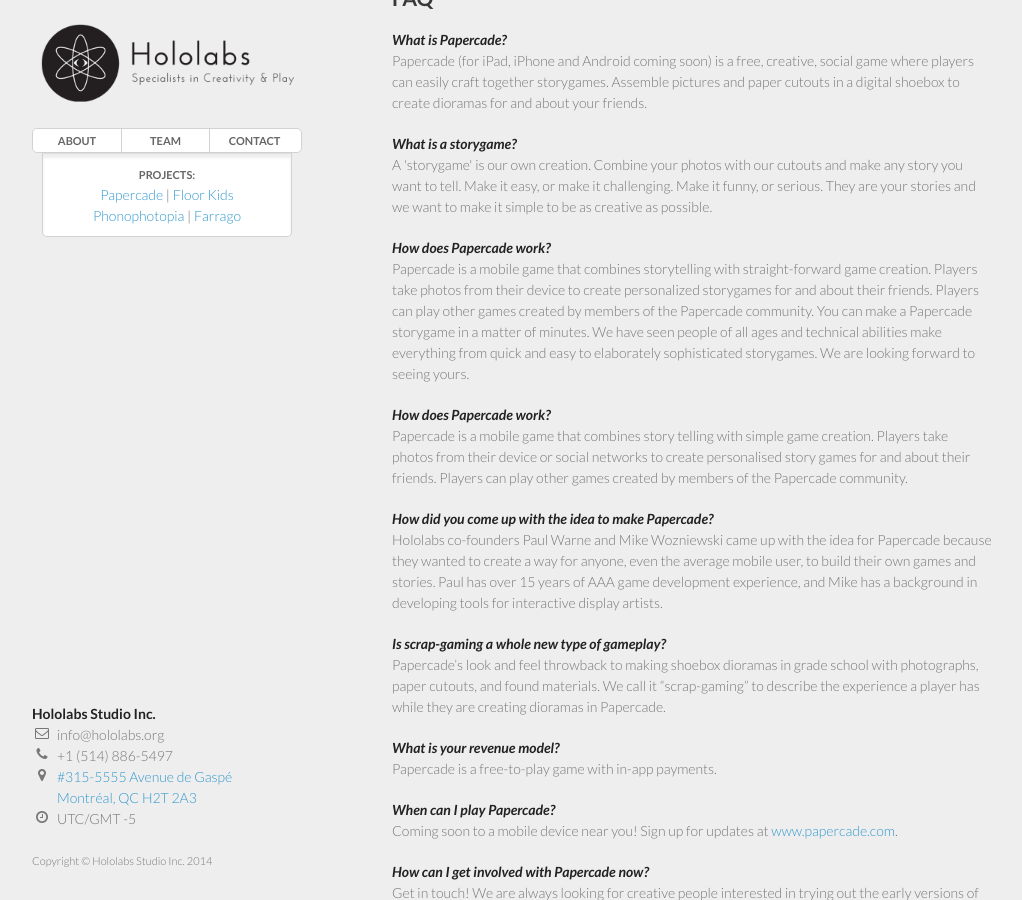
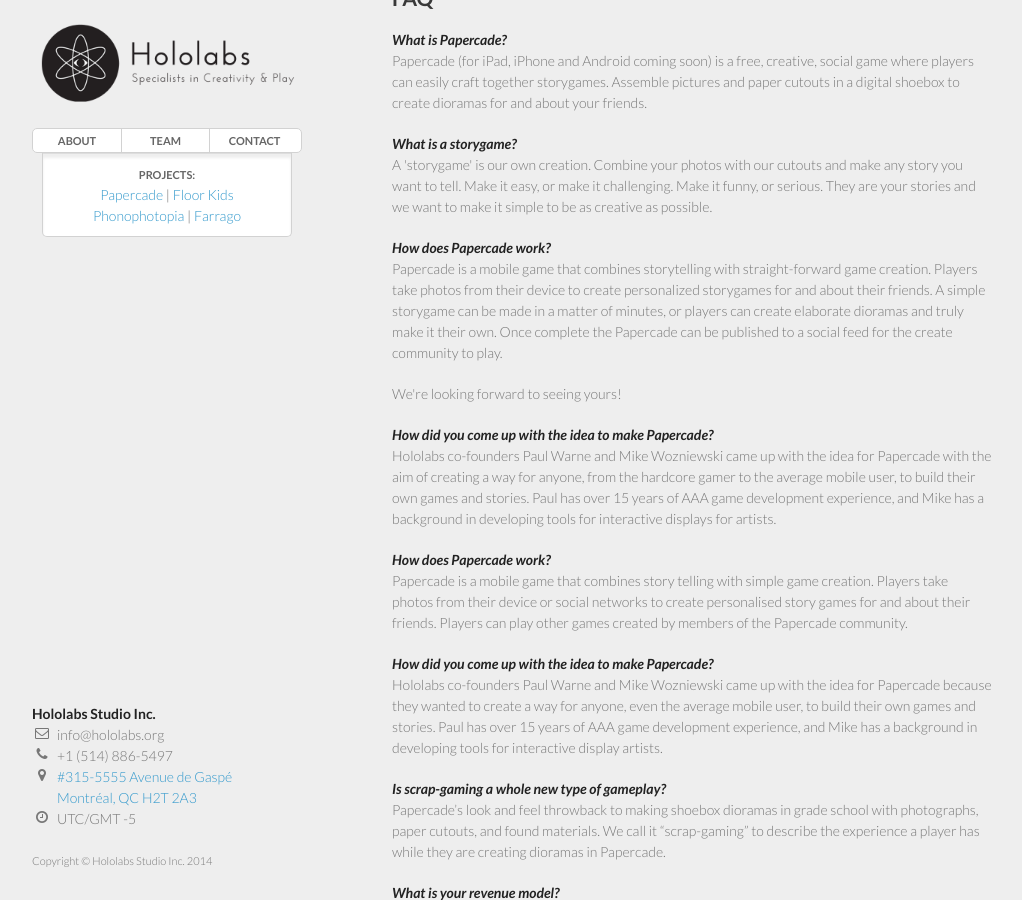
Before and after one commit to hololabs/hololabs.github.io, a Jekyll site: the page built from projects/papercade/index.html, in a window 1280 px wide and 900 px high, scrolled down 714 px. Shown: the whole window, without its empty margins (128-1150 px from the left). Built offline with Jekyll 4.4.1, drawn with Linux system fonts in a browser that asks for light colours; nearby versions of some CDN libraries; Markdown is read by kramdown in place of the engine named in the settings.

Commit message:
faq update 2

```diff
--- a/projects/papercade/index.html
+++ b/projects/papercade/index.html
@@ -95,15 +95,20 @@
 </p>
 <p>
   <strong><em>How does Papercade work?</em></strong><br>
-  Papercade is a mobile game that combines storytelling with straight-forward game creation. Players take photos from their device to create personalized storygames for and about their friends.
+  Papercade is a mobile game that combines storytelling with straight-forward game creation. Players take photos from their device to create personalized storygames for and about their friends. A simple storygame can be made in a matter of minutes, or players can create elaborate dioramas and truly make it their own. Once complete the Papercade can be published to a social feed for the create community to play.
+</p>
+<p>
+  We're looking forward to seeing yours!
+</p>
+<p>
+  <strong><em>How did you come up with the idea to make Papercade?</em></strong><br>
+  Hololabs co-founders Paul Warne and Mike Wozniewski came up with the idea for Papercade with the aim of creating a way for anyone, from the hardcore gamer to the average mobile user, to build their own games and stories. Paul has over 15 years of AAA game development experience, and Mike has a background in developing tools for interactive displays for artists.
+</p>
 
 
 
-Players can play other games created by members of the Papercade community. You can make a Papercade
 
-storygame in a matter of minutes. We have seen people of all ages and technical abilities make everything
 
-from quick and easy to elaborately sophisticated storygames. We are looking forward to seeing yours.
 <p>
 <strong><em>How does Papercade work?</strong></em><br>
 Papercade is a mobile game that combines story telling with simple game creation.
```
